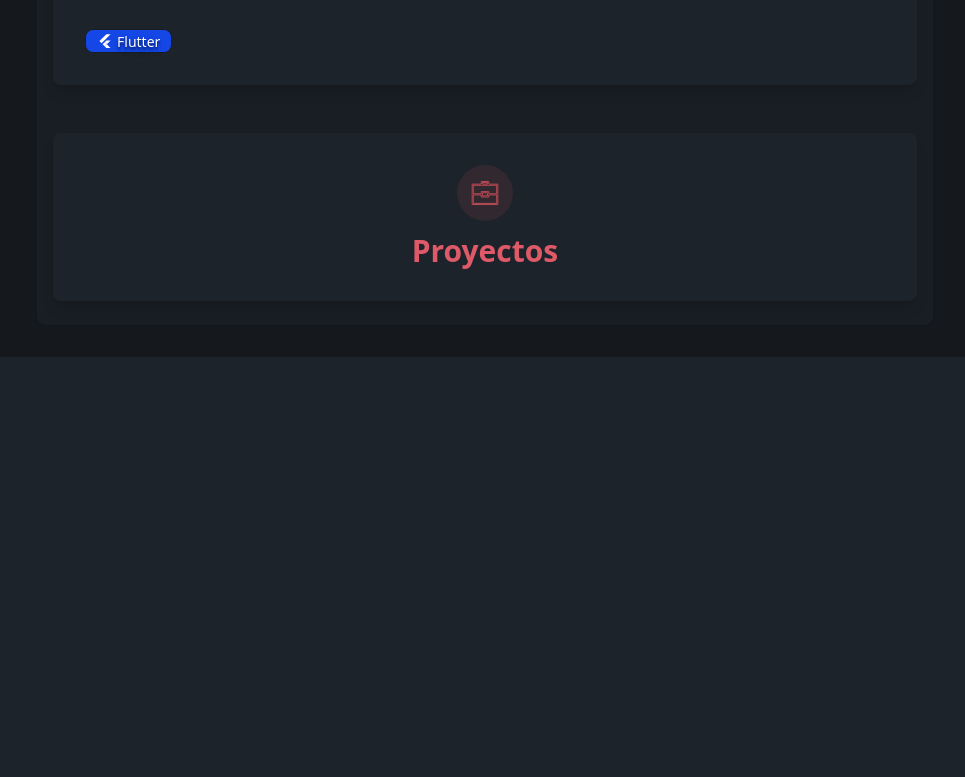
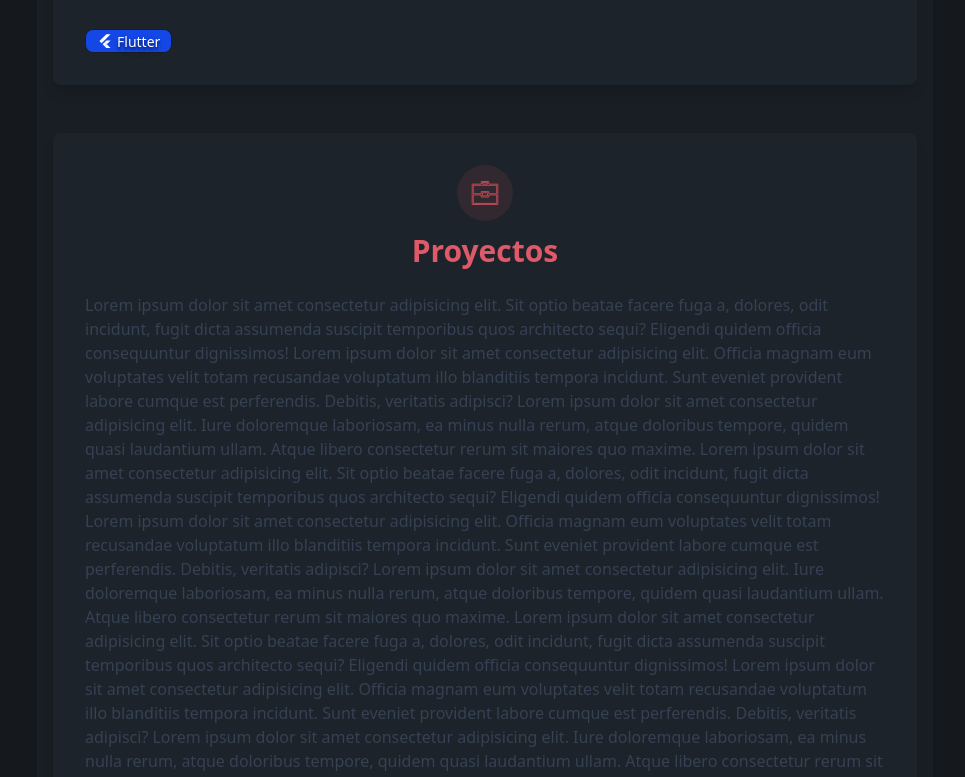
Before and after one commit to ElMexicanitox3/gerardomp.com-vue, a Vue app: page /projects in a window 1280 px wide. Shown: the part 937-1714 px from the top of the page, without its empty margins (315-1280 px from the left). Before the commit the page ends 1294 px from the top, so only its background shows below. Built offline with nearby package versions, Linux system fonts and the light colour scheme.

Commit message:
refactor

```diff
--- a/src/components/NavbarComponent.vue
+++ b/src/components/NavbarComponent.vue
@@ -9,13 +9,13 @@
     <div class="flex-none">
       <ul class="menu menu-horizontal px-1">
         <!-- propery menuItem does not exist -->
-        <li v-for="item in menuItems" :key="item.id">
+        <li v-for="item in menuItems" :key="item">
           <a
             class="text-sm sm:text-base"
-            :class="{ 'text-primary font-semibold': currentTitle === item.title }"
-            @click="$emit('section-click', item.title)"
+            :class="{ 'text-primary font-semibold': currentTitle === item }"
+            @click="$emit('section-click', item)"
           >
-            {{ $t(`sections.${item.title}.title`) }}
+            {{ $t(`sections.${item}.title`) }}
           </a>
         </li>
       </ul>
@@ -24,13 +24,11 @@
 </template>
 
 <script setup lang="ts">
-import type { MenuOptions } from '@/interfaces/navbarItems.interfaces';
-
 const props = defineProps<{
   currentTitle: string;
-  menuItems: MenuOptions[];
+  menuItems: string[];
 }>();
-console.log(props.currentTitle);
+console.log(`NavbarComponent props:`, props.menuItems);
 
 defineEmits<{
   (e: 'section-click', sectionId: string): void;
--- a/src/interfaces/navbarItems.interfaces.ts
+++ /dev/null
@@ -1,9 +0,0 @@
-export enum MenuItem {
-  summary = 'summary',
-  projects = 'projects',
-}
-
-export interface MenuOptions {
-  id: string;
-  title: MenuItem;
-}
--- a/src/layouts/MainLayout.vue
+++ b/src/layouts/MainLayout.vue
@@ -10,42 +10,33 @@ import ProjectsView from '@/views/projectsView.vue';
 import SummaryView from '@/views/summaryView.vue';
 
 import { onBeforeUnmount, onMounted, ref } from 'vue';
-import { MenuItem, type MenuOptions } from '@/interfaces/navbarItems.interfaces';
 import LangComponent from '@/components/LangComponent.vue';
 
-const sections: MenuOptions[] = [
-  {
-    id: 'summary',
-    title: MenuItem.summary,
-  },
-  {
-    id: 'projects',
-    title: MenuItem.projects,
-  },
-];
+const sections: string[] = ['summary', 'projects'];
 
-const currentTitle = ref('summary');
+const currentTitle = ref(sections[0]);
 const navbarHeight = 64; // Ajusta según la altura real de tu navbar
 
 const handleScroll = () => {
   const scrollPosition = window.scrollY + navbarHeight;
 
   for (let i = sections.length - 1; i >= 0; i--) {
-    const section = document.getElementById(sections[i].id);
+    const section = document.getElementById(sections[i]);
     if (section) {
       const sectionTop = section.offsetTop;
       const sectionBottom = sectionTop + section.offsetHeight;
 
       if (scrollPosition >= sectionTop && scrollPosition < sectionBottom) {
-        currentTitle.value = sections[i].title;
+        currentTitle.value = sections[i];
         break;
       }
     }
   }
 };
 
-const handleSectionClick = (sectionId: string) => {
-  const element = document.getElementById(sectionId);
+const handleSectionClick = (section: string) => {
+  console.log('handleSectionClick', section);
+  const element = document.getElementById(section);
   if (element) {
     const rect = element.getBoundingClientRect();
     const customOffset = 15;
@@ -56,6 +47,7 @@ const handleSectionClick = (sectionId: string) => {
       behavior: 'smooth',
     });
     // element.scrollIntoView({ behavior: 'smooth', block: 'start' });
+    currentTitle.value = section;
   }
 };
 
--- a/src/views/projectsView.vue
+++ b/src/views/projectsView.vue
@@ -31,6 +31,98 @@
             }}</span>
           </h2>
         </div>
+        <div class="mt-4">
+          <p class="text-sm md:text-base text-gray-700">
+            Lorem ipsum dolor sit amet consectetur adipisicing elit. Sit optio beatae facere fuga a,
+            dolores, odit incidunt, fugit dicta assumenda suscipit temporibus quos architecto sequi?
+            Eligendi quidem officia consequuntur dignissimos! Lorem ipsum dolor sit amet consectetur
+            adipisicing elit. Officia magnam eum voluptates velit totam recusandae voluptatum illo
+            blanditiis tempora incidunt. Sunt eveniet provident labore cumque est perferendis.
+            Debitis, veritatis adipisci? Lorem ipsum dolor sit amet consectetur adipisicing elit.
+            Iure doloremque laboriosam, ea minus nulla rerum, atque doloribus tempore, quidem quasi
+            laudantium ullam. Atque libero consectetur rerum sit maiores quo maxime. Lorem ipsum
+            dolor sit amet consectetur adipisicing elit. Sit optio beatae facere fuga a, dolores,
+            odit incidunt, fugit dicta assumenda suscipit temporibus quos architecto sequi? Eligendi
+            quidem officia consequuntur dignissimos! Lorem ipsum dolor sit amet consectetur
+            adipisicing elit. Officia magnam eum voluptates velit totam recusandae voluptatum illo
+            blanditiis tempora incidunt. Sunt eveniet provident labore cumque est perferendis.
+            Debitis, veritatis adipisci? Lorem ipsum dolor sit amet consectetur adipisicing elit.
+            Iure doloremque laboriosam, ea minus nulla rerum, atque doloribus tempore, quidem quasi
+            laudantium ullam. Atque libero consectetur rerum sit maiores quo maxime. Lorem ipsum
+            dolor sit amet consectetur adipisicing elit. Sit optio beatae facere fuga a, dolores,
+            odit incidunt, fugit dicta assumenda suscipit temporibus quos architecto sequi? Eligendi
+            quidem officia consequuntur dignissimos! Lorem ipsum dolor sit amet consectetur
+            adipisicing elit. Officia magnam eum voluptates velit totam recusandae voluptatum illo
+            blanditiis tempora incidunt. Sunt eveniet provident labore cumque est perferendis.
+            Debitis, veritatis adipisci? Lorem ipsum dolor sit amet consectetur adipisicing elit.
+            Iure doloremque laboriosam, ea minus nulla rerum, atque doloribus tempore, quidem quasi
+            laudantium ullam. Atque libero consectetur rerum sit maiores quo maxime. Lorem ipsum
+            dolor sit amet consectetur adipisicing elit. Sit optio beatae facere fuga a, dolores,
+            odit incidunt, fugit dicta assumenda suscipit temporibus quos architecto sequi? Eligendi
+            quidem officia consequuntur dignissimos! Lorem ipsum dolor sit amet consectetur
+            adipisicing elit. Officia magnam eum voluptates velit totam recusandae voluptatum illo
+            blanditiis tempora incidunt. Sunt eveniet provident labore cumque est perferendis.
+            Debitis, veritatis adipisci? Lorem ipsum dolor sit amet consectetur adipisicing elit.
+            Iure doloremque laboriosam, ea minus nulla rerum, atque doloribus tempore, quidem quasi
+            laudantium ullam. Atque libero consectetur rerum sit maiores quo maxime. Lorem ipsum
+            dolor sit amet consectetur adipisicing elit. Sit optio beatae facere fuga a, dolores,
+            odit incidunt, fugit dicta assumenda suscipit temporibus quos architecto sequi? Eligendi
+            quidem officia consequuntur dignissimos! Lorem ipsum dolor sit amet consectetur
+            adipisicing elit. Officia magnam eum voluptates velit totam recusandae voluptatum illo
+            blanditiis tempora incidunt. Sunt eveniet provident labore cumque est perferendis.
+            Debitis, veritatis adipisci? Lorem ipsum dolor sit amet consectetur adipisicing elit.
+            Iure doloremque laboriosam, ea minus nulla rerum, atque doloribus tempore, quidem quasi
+            laudantium ullam. Atque libero consectetur rerum sit maiores quo maxime. Lorem ipsum
+            dolor sit amet consectetur adipisicing elit. Sit optio beatae facere fuga a, dolores,
+            odit incidunt, fugit dicta assumenda suscipit temporibus quos architecto sequi? Eligendi
+            quidem officia consequuntur dignissimos! Lorem ipsum dolor sit amet consectetur
+            adipisicing elit. Officia magnam eum voluptates velit totam recusandae voluptatum illo
+            blanditiis tempora incidunt. Sunt eveniet provident labore cumque est perferendis.
+            Debitis, veritatis adipisci? Lorem ipsum dolor sit amet consectetur adipisicing elit.
+            Iure doloremque laboriosam, ea minus nulla rerum, atque doloribus tempore, quidem quasi
+            laudantium ullam. Atque libero consectetur rerum sit maiores quo maxime. Lorem ipsum
+            dolor sit amet consectetur adipisicing elit. Sit optio beatae facere fuga a, dolores,
+            odit incidunt, fugit dicta assumenda suscipit temporibus quos architecto sequi? Eligendi
+            quidem officia consequuntur dignissimos! Lorem ipsum dolor sit amet consectetur
+            adipisicing elit. Officia magnam eum voluptates velit totam recusandae voluptatum illo
+            blanditiis tempora incidunt. Sunt eveniet provident labore cumque est perferendis.
+            Debitis, veritatis adipisci? Lorem ipsum dolor sit amet consectetur adipisicing elit.
+            Iure doloremque laboriosam, ea minus nulla rerum, atque doloribus tempore, quidem quasi
+            laudantium ullam. Atque libero consectetur rerum sit maiores quo maxime. Lorem ipsum
+            dolor sit amet consectetur adipisicing elit. Sit optio beatae facere fuga a, dolores,
+            odit incidunt, fugit dicta assumenda suscipit temporibus quos architecto sequi? Eligendi
+            quidem officia consequuntur dignissimos! Lorem ipsum dolor sit amet consectetur
+            adipisicing elit. Officia magnam eum voluptates velit totam recusandae voluptatum illo
+            blanditiis tempora incidunt. Sunt eveniet provident labore cumque est perferendis.
+            Debitis, veritatis adipisci? Lorem ipsum dolor sit amet consectetur adipisicing elit.
+            Iure doloremque laboriosam, ea minus nulla rerum, atque doloribus tempore, quidem quasi
+            laudantium ullam. Atque libero consectetur rerum sit maiores quo maxime. Lorem ipsum
+            dolor sit amet consectetur adipisicing elit. Sit optio beatae facere fuga a, dolores,
+            odit incidunt, fugit dicta assumenda suscipit temporibus quos architecto sequi? Eligendi
+            quidem officia consequuntur dignissimos! Lorem ipsum dolor sit amet consectetur
+            adipisicing elit. Officia magnam eum voluptates velit totam recusandae voluptatum illo
+            blanditiis tempora incidunt. Sunt eveniet provident labore cumque est perferendis.
+            Debitis, veritatis adipisci? Lorem ipsum dolor sit amet consectetur adipisicing elit.
+            Iure doloremque laboriosam, ea minus nulla rerum, atque doloribus tempore, quidem quasi
+            laudantium ullam. Atque libero consectetur rerum sit maiores quo maxime. Lorem ipsum
+            dolor sit amet consectetur adipisicing elit. Sit optio beatae facere fuga a, dolores,
+            odit incidunt, fugit dicta assumenda suscipit temporibus quos architecto sequi? Eligendi
+            quidem officia consequuntur dignissimos! Lorem ipsum dolor sit amet consectetur
+            adipisicing elit. Officia magnam eum voluptates velit totam recusandae voluptatum illo
+            blanditiis tempora incidunt. Sunt eveniet provident labore cumque est perferendis.
+            Debitis, veritatis adipisci? Lorem ipsum dolor sit amet consectetur adipisicing elit.
+            Iure doloremque laboriosam, ea minus nulla rerum, atque doloribus tempore, quidem quasi
+            laudantium ullam. Atque libero consectetur rerum sit maiores quo maxime. Lorem ipsum
+            dolor sit amet consectetur adipisicing elit. Sit optio beatae facere fuga a, dolores,
+            odit incidunt, fugit dicta assumenda suscipit temporibus quos architecto sequi? Eligendi
+            quidem officia consequuntur dignissimos! Lorem ipsum dolor sit amet consectetur
+            adipisicing elit. Officia magnam eum voluptates velit totam recusandae voluptatum illo
+            blanditiis tempora incidunt. Sunt eveniet provident labore cumque est perferendis.
+            Debitis, veritatis adipisci? Lorem ipsum dolor sit amet consectetur adipisicing elit.
+            Iure doloremque laboriosam, ea minus nulla rerum, atque doloribus tempore, quidem quasi
+            laudantium ullam. Atque libero consectetur rerum sit maiores quo maxime.
+          </p>
+        </div>
       </div>
     </div>
   </div>
```
